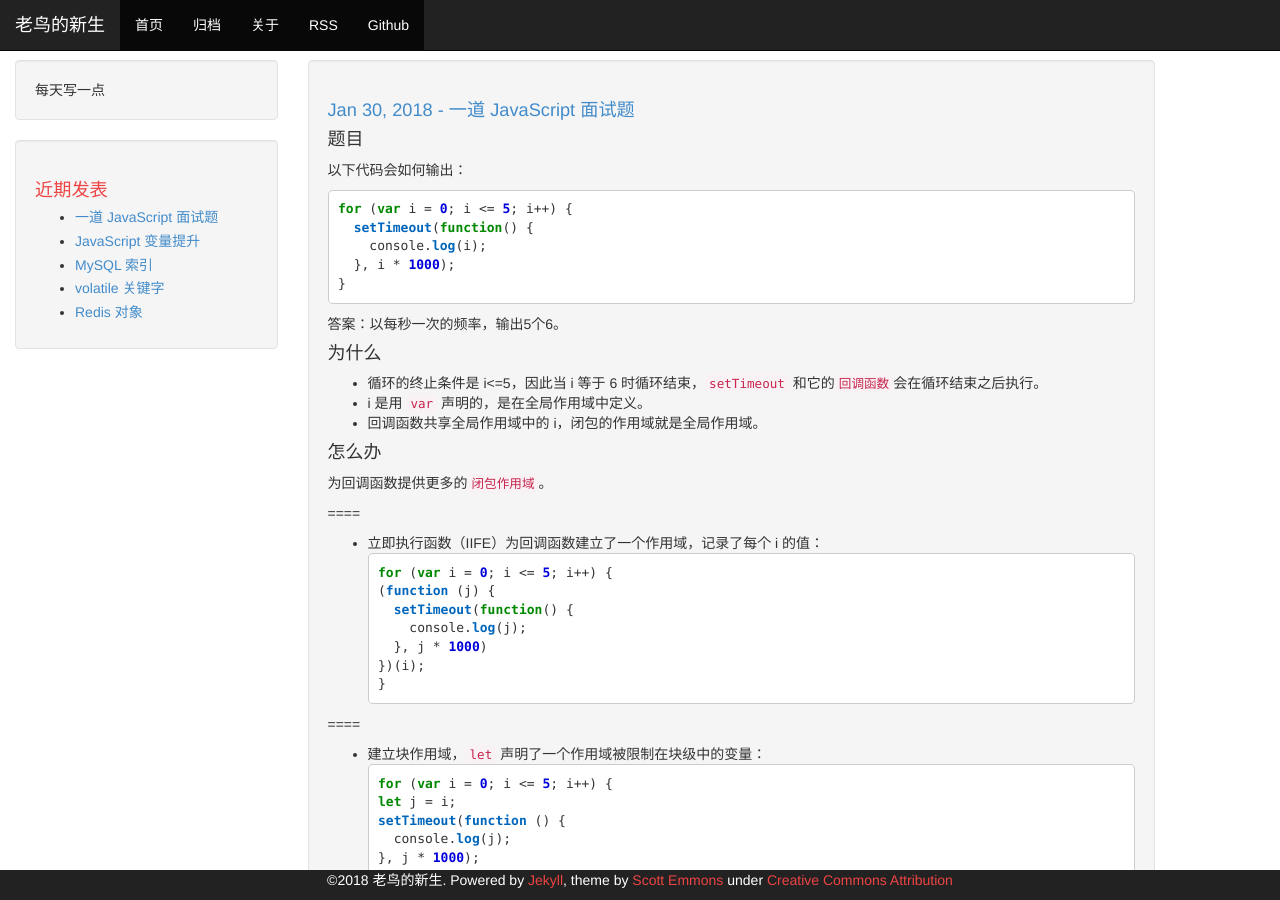
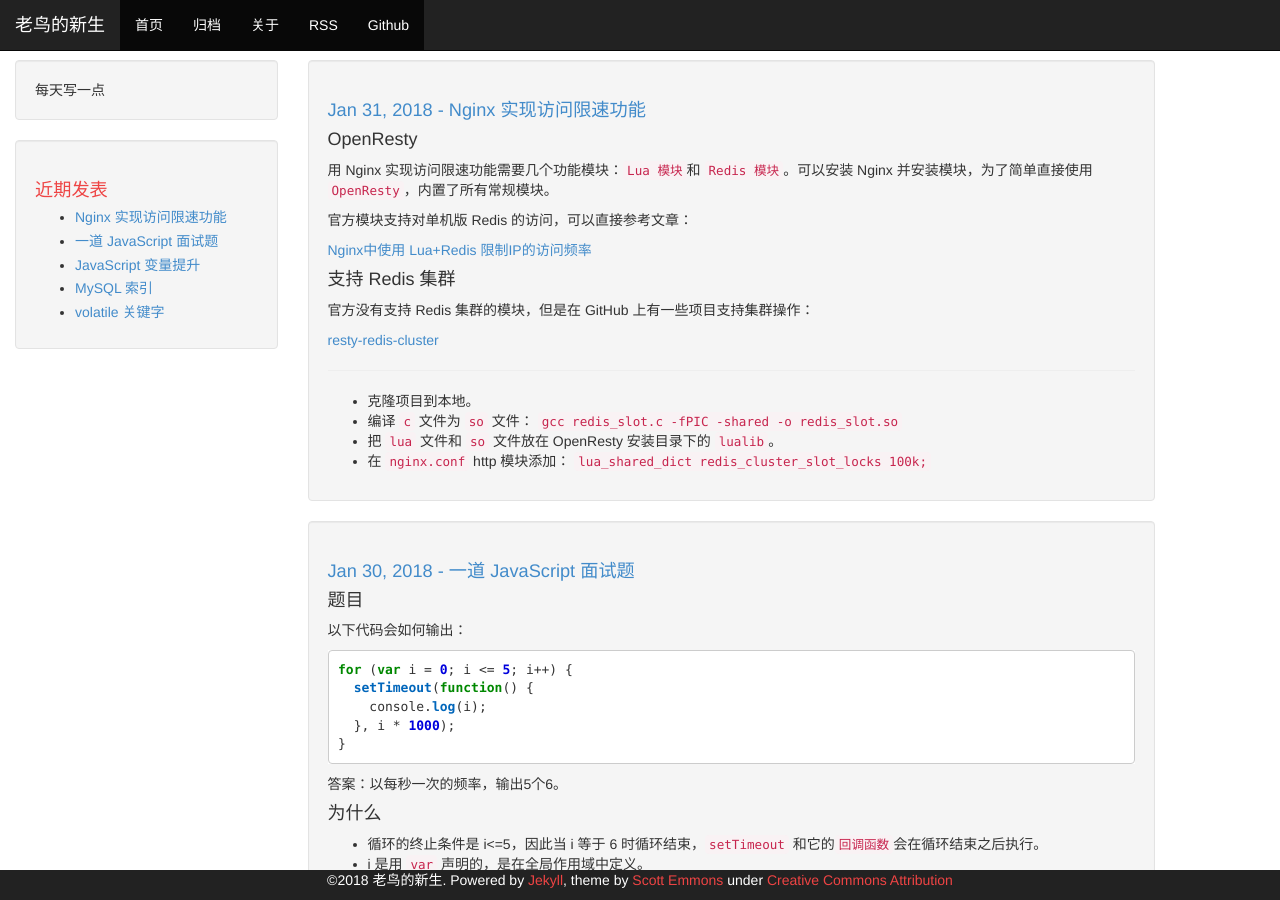
Before and after one commit to jyjsjd/jyjsjd.github.io, a Jekyll site: the page built from index.html, in a window 1280 px wide and 900 px high. Built offline with Jekyll 4.4.1, drawn with Linux system fonts in a browser that asks for light colours; the list of posts is cut into pages by our own code; some of the changed text lies outside the part shown.

Commit message:
nginx redis

```diff
--- /dev/null
+++ b/_posts/2018-01-31-nginx-redis.md
@@ -0,0 +1,30 @@
+---
+layout: post
+title: Nginx 实现访问限速功能
+category: ['Nginx']
+tags: ['Nginx']
+author: 景阳
+email: jyjsjd@hotmail.com
+description: Nginx 实现访问限速功能
+---
+
+#### OpenResty
+用 Nginx 实现访问限速功能需要几个功能模块：`Lua 模块`和 `Redis 模块`。可以安装 Nginx 并安装模块，为了简单直接使用 `OpenResty`，内置了所有常规模块。
+
+官方模块支持对单机版 Redis 的访问，可以直接参考文章：
+
+[Nginx中使用 Lua+Redis 限制IP的访问频率](https://www.zifangsky.cn/1028.html)
+
+#### 支持 Redis 集群
+官方没有支持 Redis 集群的模块，但是在 GitHub 上有一些项目支持集群操作：
+
+[resty-redis-cluster](https://github.com/steve0511/resty-redis-cluster)
+
+----
+
+* 克隆项目到本地。
+* 编译 `c` 文件为 `so` 文件：
+`gcc redis_slot.c -fPIC -shared -o redis_slot.so`
+* 把 `lua` 文件和 `so` 文件放在 OpenResty 安装目录下的 `lualib`。
+* 在 `nginx.conf` http 模块添加：
+`lua_shared_dict redis_cluster_slot_locks 100k;`
```
Also changed, not shown: _posts/2018-01-30-js-interview.md (+2 -2 lines).
